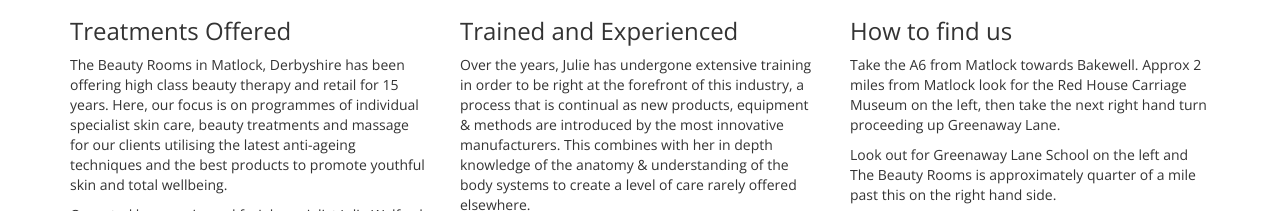
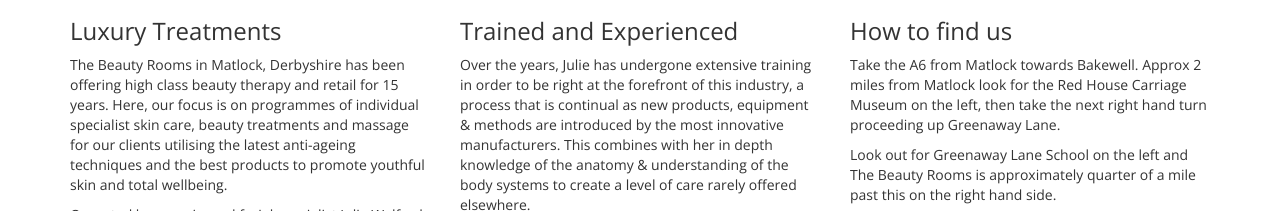
Before and after one commit to ChrisCummins/beautyroomsmatlock.com, a Jekyll site: the page built from index.html, in a window 1280 px wide and 1184 px high. Shown: the part 493-704 px from the top of the window. Built offline with Jekyll 4.4.1, drawn with Linux system fonts in a browser that asks for light colours; nearby versions of some CDN libraries; Markdown is read by kramdown in place of the engine named in the settings.

Commit message:
index: Minor heading reword

```diff
--- a/index.html
+++ b/index.html
@@ -24,7 +24,7 @@
         </a>
       </div>
 
-      <h3>Treatments Offered</h3>
+      <h3>Luxury Treatments</h3>
       <p>
         The Beauty Rooms in Matlock, Derbyshire has been offering high
         class beauty therapy and retail for 15 years. Here, our focus
```
